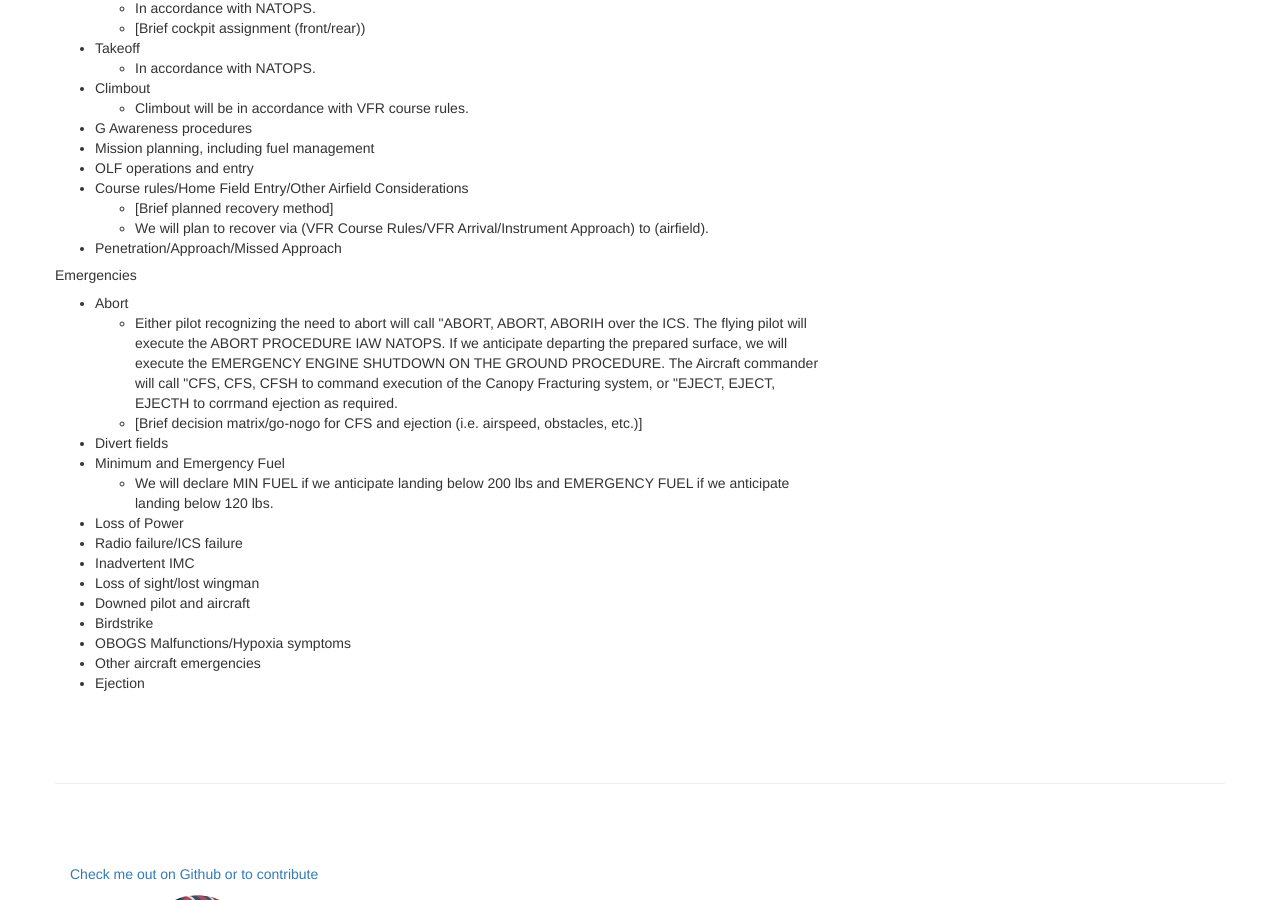
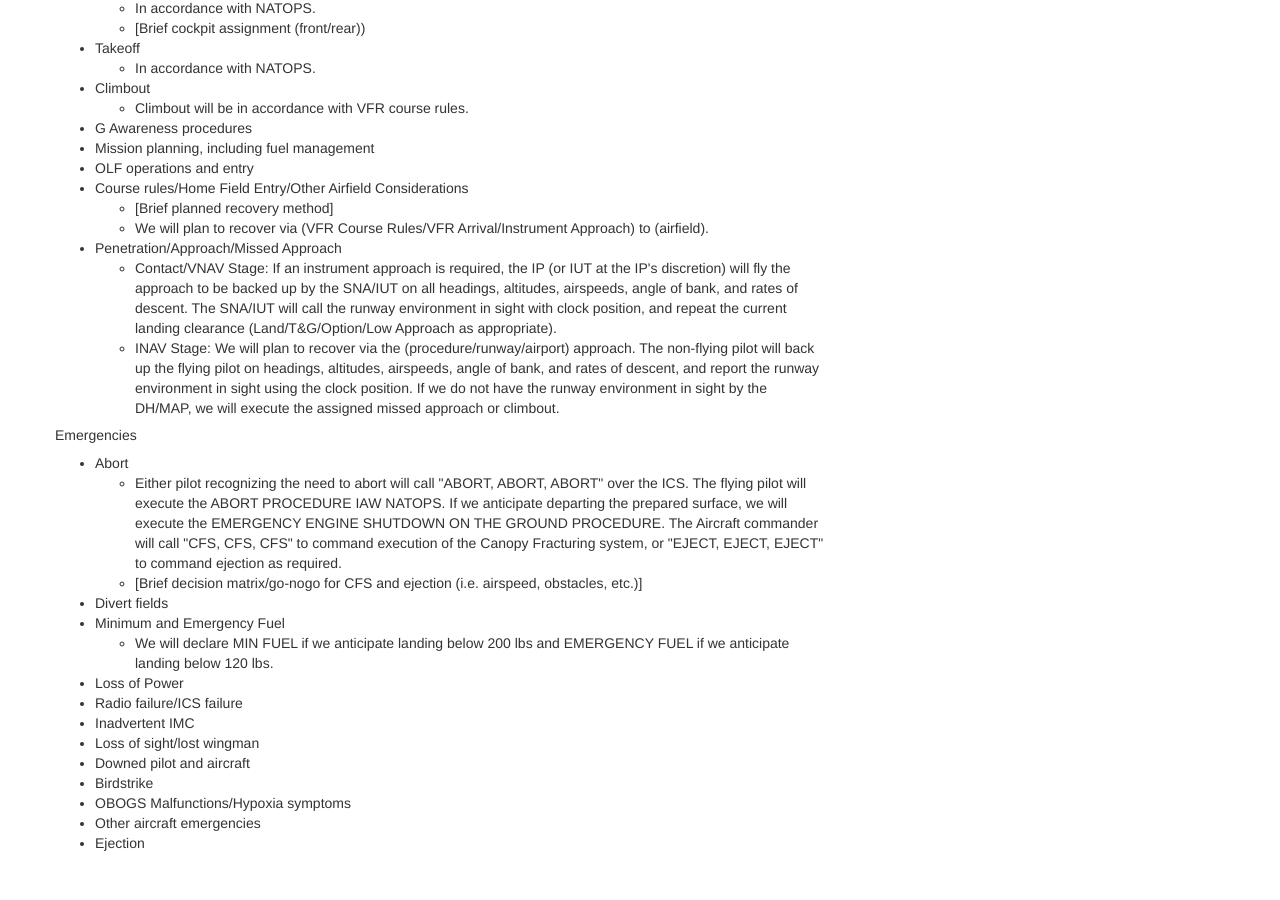
Before and after one commit to courserules/courserules.github.io, a Jekyll site: the page built from brief.html, in a window 1280 px wide and 900 px high, scrolled down 2317 px. Built offline with Jekyll 4.4.1, drawn with Linux system fonts in a browser that asks for light colours.

Commit message:
More NATOPs brief updates

```diff
--- a/brief.html
+++ b/brief.html
@@ -176,13 +176,18 @@ permalink: /brief/
 						<li>We will plan to recover via (VFR Course Rules/VFR Arrival/Instrument Approach) to (airfield).</li>
 					</ul>
 				</li>
-				<li>Penetration/Approach/Missed Approach</li>
+				<li>Penetration/Approach/Missed Approach
+					<ul>
+						<li>Contact/VNAV Stage: If an instrument approach is required, the IP (or IUT at the IP's discretion) will fly the approach to be backed up by the SNA/IUT on all headings, altitudes, airspeeds, angle of bank, and rates of descent. The SNA/IUT will call the runway environment in sight with clock position, and repeat the current landing clearance (Land/T&G/Option/Low Approach as appropriate).</li>
+						<li>INAV Stage: We will plan to recover via the (procedure/runway/airport) approach.  The non-flying pilot will back up the flying pilot on headings, altitudes, airspeeds, angle of bank, and rates of descent, and report the runway environment in sight using the clock position. If we do not have the runway environment in sight by the DH/MAP, we will execute the assigned missed approach or climbout.</li>
+					</ul>
+				</li>
 			</ul>
 			<h5>Emergencies</h5>
 			<ul>
 				<li>Abort
 					<ul>
-						<li>Either pilot recognizing the need to abort will call "ABORT, ABORT, ABORIH over the ICS. The flying pilot will execute the ABORT PROCEDURE IAW NATOPS. If we anticipate departing the prepared surface, we will execute the EMERGENCY ENGINE SHUTDOWN ON THE GROUND PROCEDURE. The Aircraft commander will call "CFS, CFS, CFSH to command execution of the Canopy Fracturing system, or "EJECT, EJECT, EJECTH to corrmand ejection as required.</li>
+						<li>Either pilot recognizing the need to abort will call "ABORT, ABORT, ABORT" over the ICS. The flying pilot will execute the ABORT PROCEDURE IAW NATOPS. If we anticipate departing the prepared surface, we will execute the EMERGENCY ENGINE SHUTDOWN ON THE GROUND PROCEDURE. The Aircraft commander will call "CFS, CFS, CFS" to command execution of the Canopy Fracturing system, or "EJECT, EJECT, EJECT" to command ejection as required.</li>
 						<li>[Brief decision matrix/go-nogo for CFS and ejection (i.e.
 airspeed, obstacles, etc.)]</li>
 					</ul>
```
